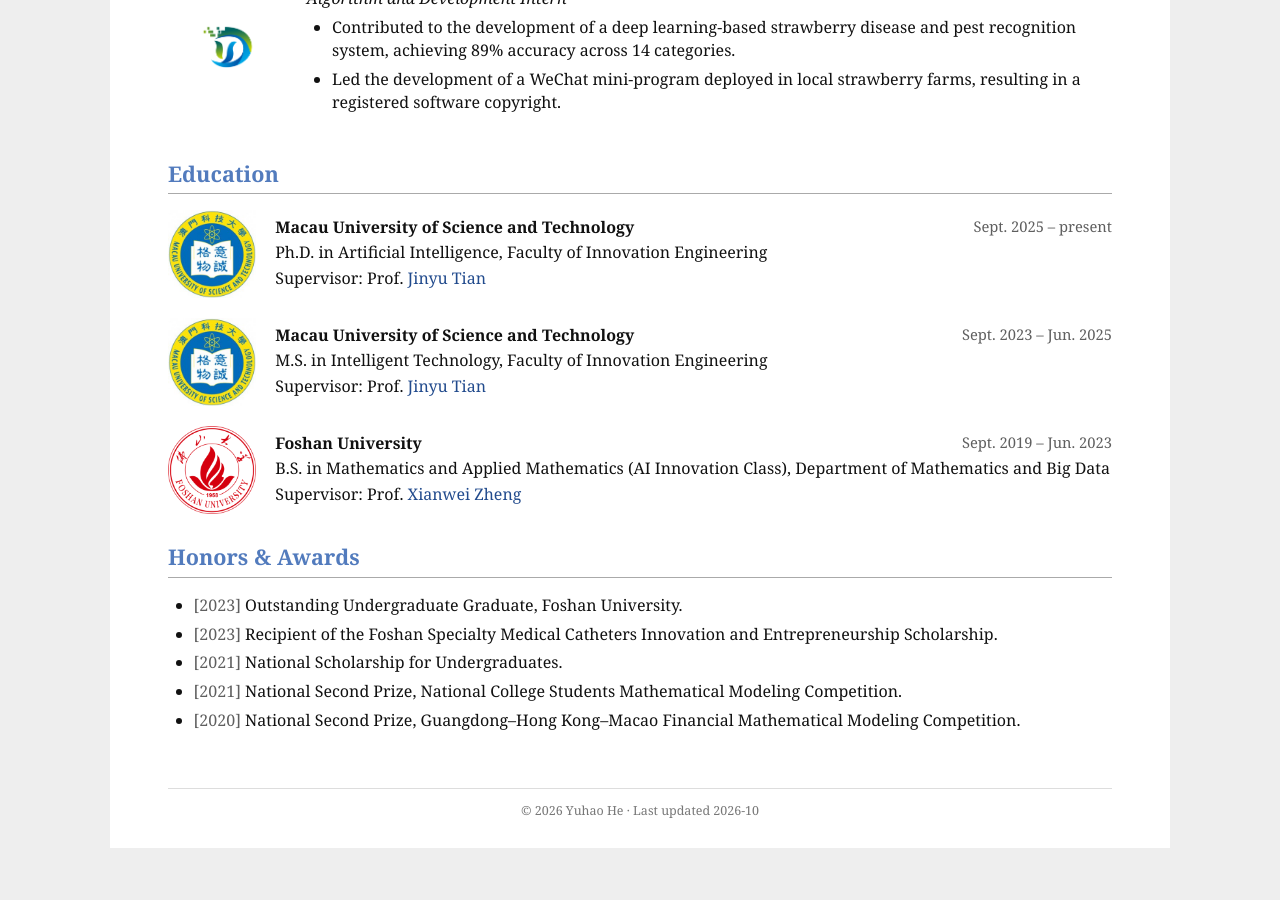
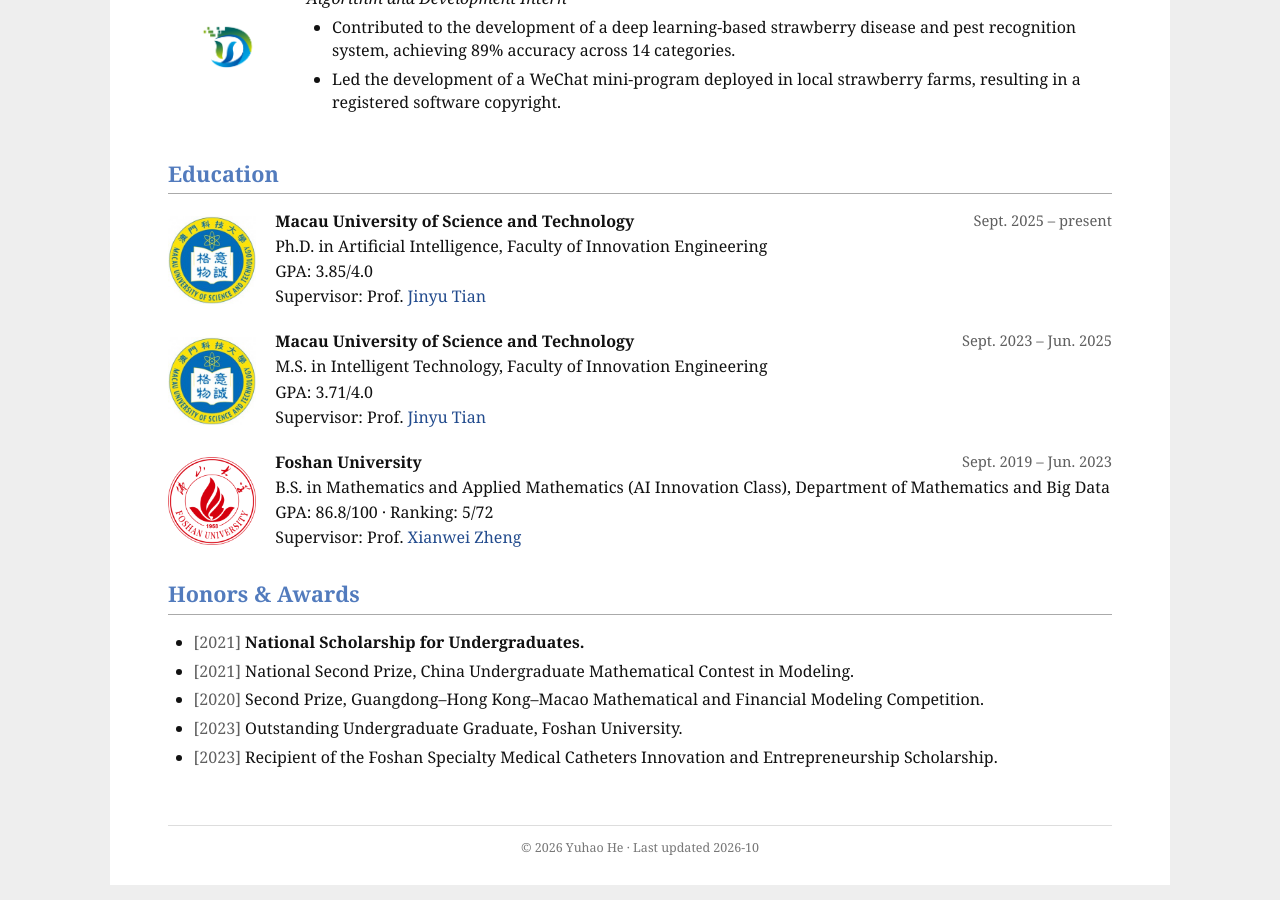
Before and after one commit to Anson-He/Anson-He.github.io, a Jekyll site: the page built from _pages/about.md, in a window 1280 px wide and 900 px high, scrolled down 1755 px. Built offline with Jekyll 4.4.1, drawn with Linux system fonts in a browser that asks for light colours; before the commit the page ends 2633 px from its top, so only the background shows below that.

Commit message:
Add education GPA and ranking and prioritize honors

```diff
--- a/_pages/about.md
+++ b/_pages/about.md
@@ -106,6 +106,7 @@
     <div class="education-row__content">
       <p><strong>Macau University of Science and Technology</strong><span>Sept. 2025 – present</span></p>
       <p>Ph.D. in Artificial Intelligence, Faculty of Innovation Engineering</p>
+      <p>GPA: 3.85/4.0</p>
       <p>Supervisor: Prof. <a href="https://jinyutian.github.io/">Jinyu Tian</a></p>
     </div>
   </div>
@@ -116,6 +117,7 @@
     <div class="education-row__content">
       <p><strong>Macau University of Science and Technology</strong><span>Sept. 2023 – Jun. 2025</span></p>
       <p>M.S. in Intelligent Technology, Faculty of Innovation Engineering</p>
+      <p>GPA: 3.71/4.0</p>
       <p>Supervisor: Prof. <a href="https://jinyutian.github.io/">Jinyu Tian</a></p>
     </div>
   </div>
@@ -126,6 +128,7 @@
     <div class="education-row__content">
       <p><strong>Foshan University</strong><span>Sept. 2019 – Jun. 2023</span></p>
       <p>B.S. in Mathematics and Applied Mathematics (AI Innovation Class), Department of Mathematics and Big Data</p>
+      <p>GPA: 86.8/100 · Ranking: 5/72</p>
       <p>Supervisor: Prof. <a href="https://www.researchgate.net/profile/Xianwei-Zheng-2">Xianwei Zheng</a></p>
     </div>
   </div>
@@ -134,9 +137,9 @@
 ## Honors & Awards
 
 <ul class="honors-list">
+  <li><span>[2021]</span> <strong>National Scholarship for Undergraduates.</strong></li>
+  <li><span>[2021]</span> National Second Prize, China Undergraduate Mathematical Contest in Modeling.</li>
+  <li><span>[2020]</span> Second Prize, Guangdong–Hong Kong–Macao Mathematical and Financial Modeling Competition.</li>
   <li><span>[2023]</span> Outstanding Undergraduate Graduate, Foshan University.</li>
   <li><span>[2023]</span> Recipient of the Foshan Specialty Medical Catheters Innovation and Entrepreneurship Scholarship.</li>
-  <li><span>[2021]</span> National Scholarship for Undergraduates.</li>
-  <li><span>[2021]</span> National Second Prize, National College Students Mathematical Modeling Competition.</li>
-  <li><span>[2020]</span> National Second Prize, Guangdong–Hong Kong–Macao Financial Mathematical Modeling Competition.</li>
 </ul>
```
Also changed, not shown: _pages/cv.md (+6 -3 lines).
